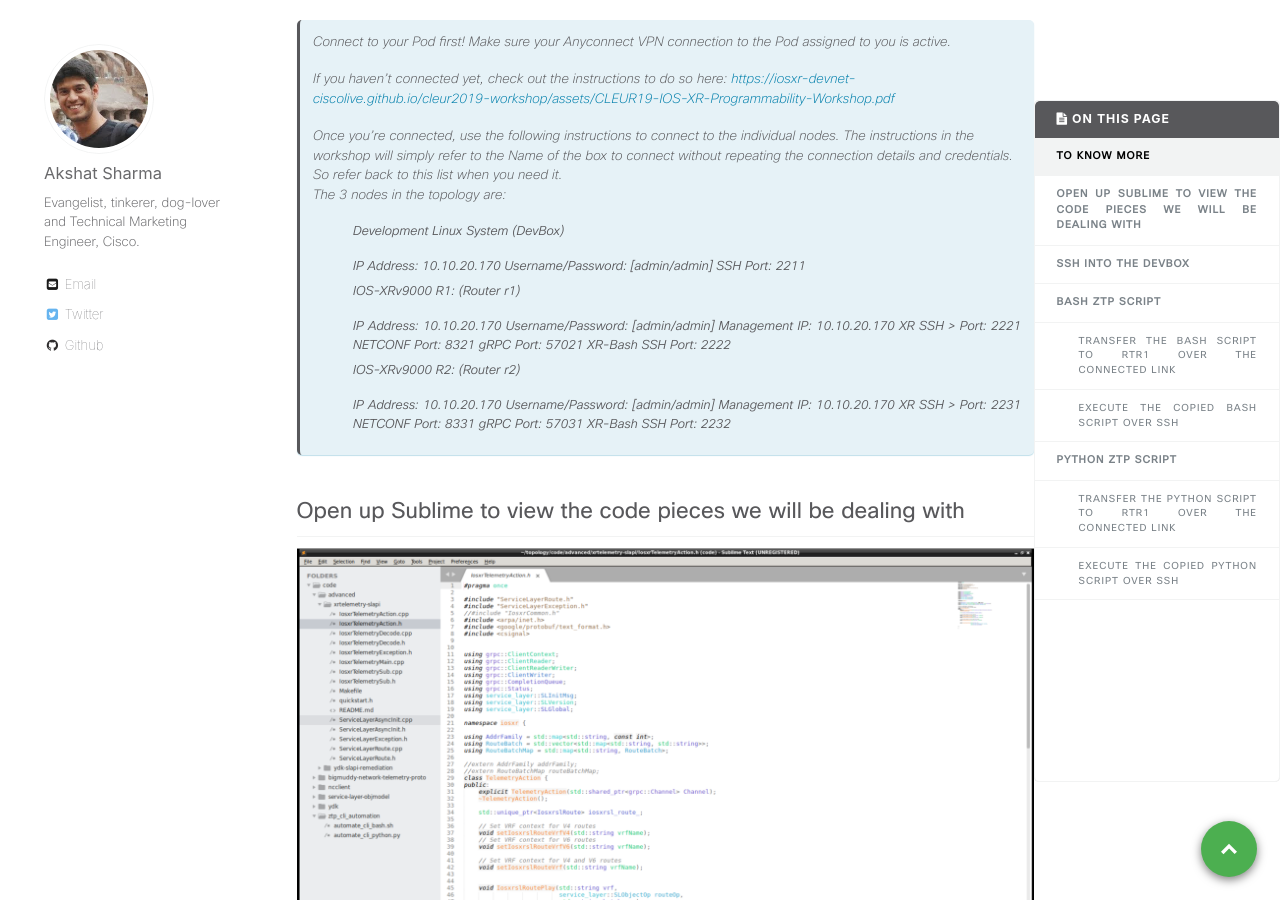
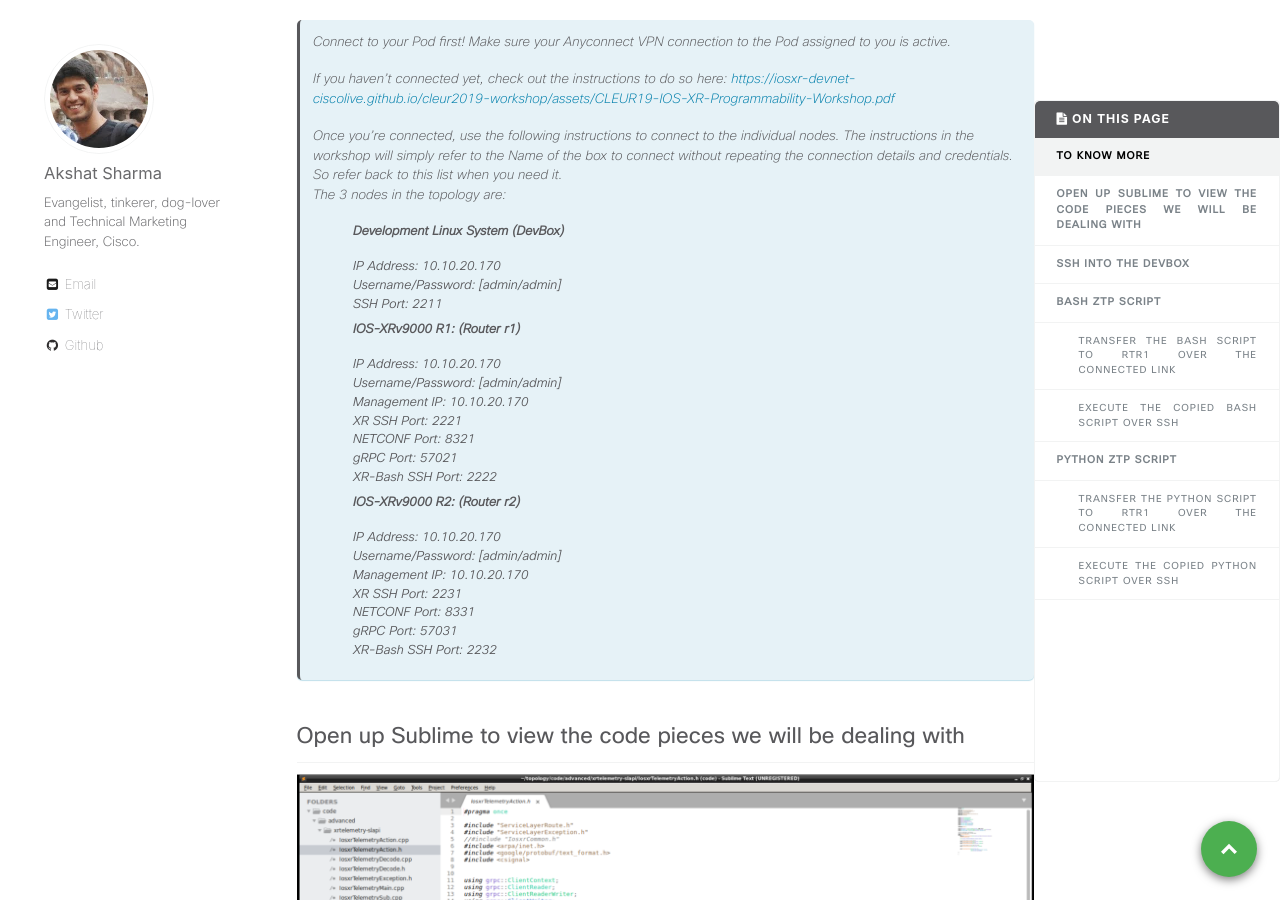
Before and after one commit to nanog75/hackathon, a Jekyll site: the page built from _wkinstructions/2018-06-12-step-1-ios-xr-ztp-bash-and-python-hooks.md, in a window 1280 px wide and 900 px high, scrolled down 696 px. Built offline with Jekyll 4.4.1, drawn with Linux system fonts in a browser that asks for light colours; comment, search, counter and statistics services are not loaded.

```diff
--- a/_wkinstructions/2018-06-12-step-1-ios-xr-ztp-bash-and-python-hooks.md
+++ b/_wkinstructions/2018-06-12-step-1-ios-xr-ztp-bash-and-python-hooks.md
@@ -42,17 +42,32 @@ Complete CLI support:
 ><br/>
 > The 3 nodes in the topology are:
 >
-> * Development Linux System (DevBox)
+> * **Development Linux System (DevBox)**
 >
->     IP Address: 10.10.20.170 Username/Password: [admin/admin] SSH Port: 2211
+>     IP Address: 10.10.20.170
+>     Username/Password: [admin/admin]
+>     SSH Port: 2211
 >
-> * IOS-XRv9000 R1: (Router r1)
 >
->     IP Address: 10.10.20.170 Username/Password: [admin/admin] Management IP: 10.10.20.170 XR SSH >     Port: 2221 NETCONF Port: 8321 gRPC Port: 57021 XR-Bash SSH Port: 2222
+> * **IOS-XRv9000 R1: (Router r1)**
 >
-> * IOS-XRv9000 R2:  (Router r2)
+>     IP Address: 10.10.20.170
+>     Username/Password: [admin/admin]
+>     Management IP: 10.10.20.170
+>     XR SSH Port: 2221
+>     NETCONF Port: 8321
+>     gRPC Port: 57021
+>     XR-Bash SSH Port: 2222
 >
->     IP Address: 10.10.20.170 Username/Password: [admin/admin] Management IP: 10.10.20.170 XR SSH >     Port: 2231 NETCONF Port: 8331 gRPC Port: 57031 XR-Bash SSH Port: 2232
+> * **IOS-XRv9000 R2:  (Router r2)**
+>
+>     IP Address: 10.10.20.170
+>     Username/Password: [admin/admin]
+>     Management IP: 10.10.20.170
+>     XR SSH Port: 2231
+>     NETCONF Port: 8331
+>     gRPC Port: 57031
+>     XR-Bash SSH Port: 2232
 {: .notice--info}
 
 
```
